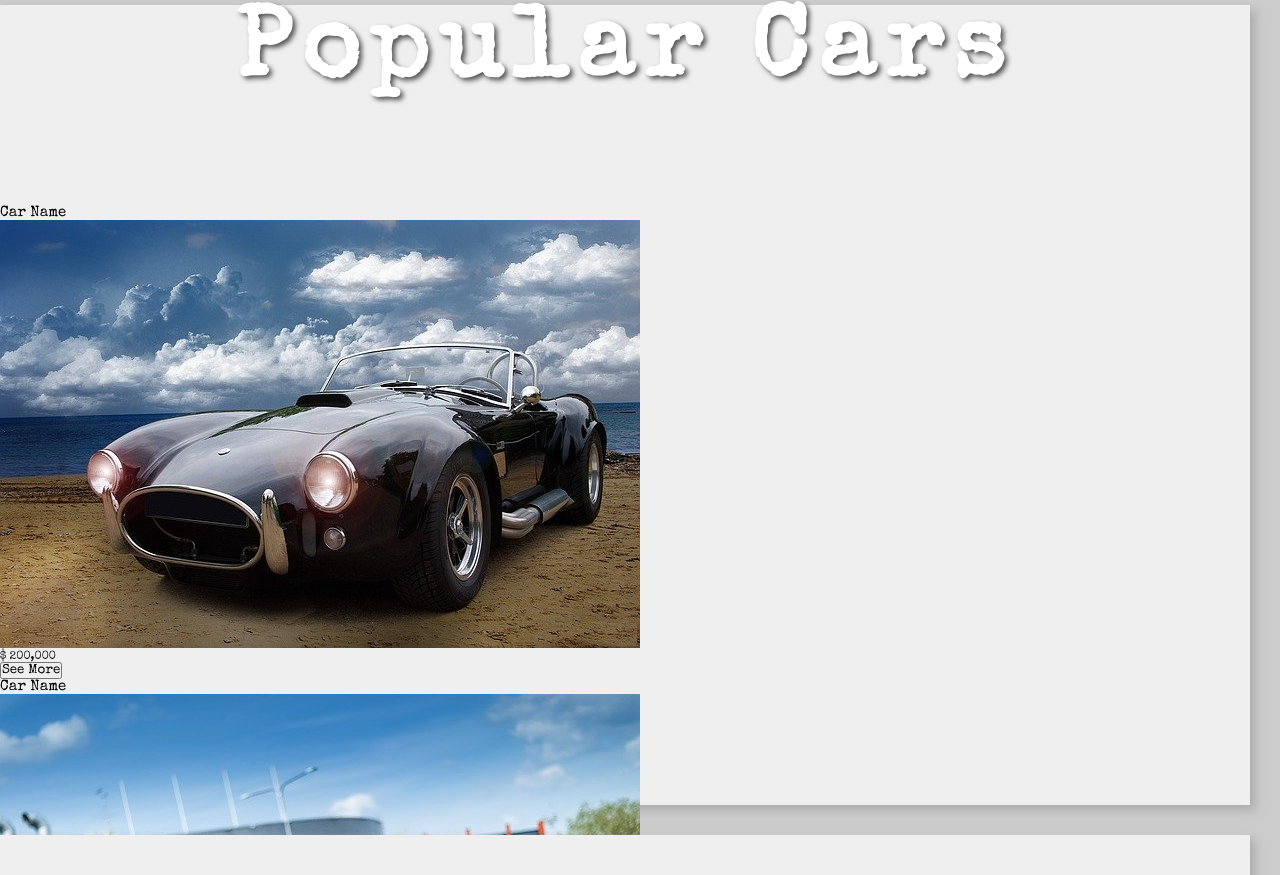
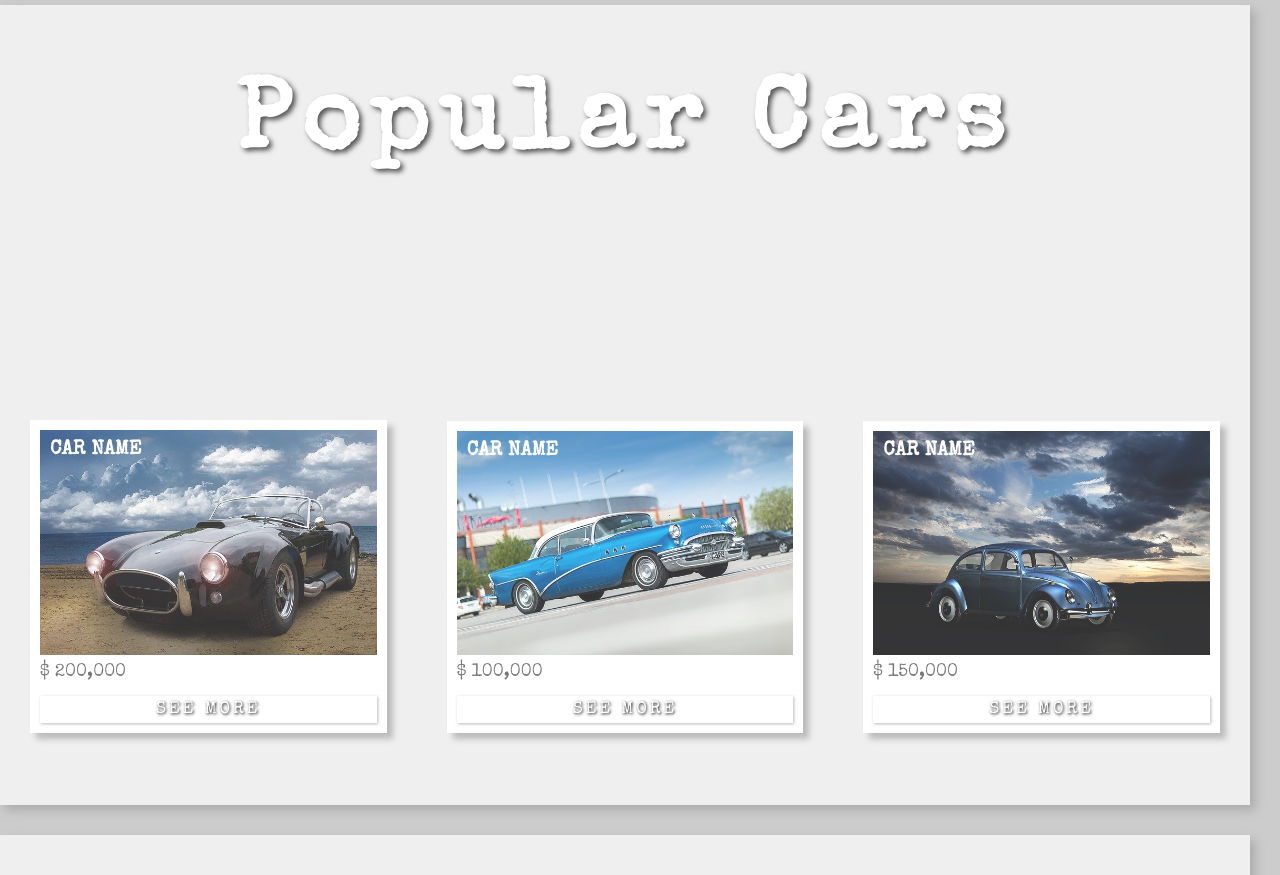
Before and after one commit to AndreiScafi/Classic-Cars-Website, a plain HTML site: page index.html in a window 1280 px wide. Shown: the part 825-1700 px from the top of the page. Drawn offline with nearby package versions, Linux system fonts and the light colour scheme.

Commit message:
Adding style to Section 2 with CSS.

```diff
--- a/index.html
+++ b/index.html
@@ -42,7 +42,7 @@
   <div class="wrapper">
     <section class="section-2 target" id="section-2">
       <h1 class="section-heading">Popular Cars</h1>
-      <div class="cards-wrapper">
+      <div class="cards-wrapper center">
         <div class="card">
           <h2 class="car-name">Car Name</h2>
           <img src="./images/car-1.jpg" alt="A car" class="card-img">
--- a/style.css
+++ b/style.css
@@ -156,3 +156,68 @@ section.change {
 }
 
 /* End of Section 1 */
+
+/* Section 2 */
+.section-2 {
+    display: flex;
+    flex-direction: column;
+    justify-content: space-around;
+}
+
+.card {
+    width: 50rem;
+    margin: 0 3rem;
+    background-color: #fff;
+    padding: 1rem;
+    box-shadow: .6rem .6rem .6rem #bbb;
+    position: relative;
+    transition: box-shadow 0.5s;
+}
+
+.card:hover {
+    box-shadow: 0.8rem 0.8rem 0.8rem #bbb;
+}
+
+.car-name {
+    font-size: 2rem;
+    font-weight: 600;
+    text-transform: uppercase;
+    color: #fff;
+    position: absolute;
+    top: 2rem;
+    left: 2rem;
+    z-index: 10;
+}
+
+.card-img {
+    width: 100%;
+    opacity: .8;
+    transition: opacity .5s;
+}
+
+.card:hover .card-img {
+    opacity: 1;
+}
+
+.car-price {
+    font-size: 1.8rem;
+    color: #777;
+    margin: .5rem 0;
+}
+
+.card-btn {
+    width: 100%;
+    background-color: #fff;
+    font-size: 1.7rem;
+    letter-spacing: .3rem;
+    text-transform: uppercase;
+    border: none;
+    margin-top: 1rem;
+    padding: .5rem;
+    color: #fff;
+    text-shadow: .1rem .1rem .3rem #000;
+    box-shadow: .1rem .1rem .3rem #bbb;
+    cursor: pointer;
+}
+
+/* End of Section 2 */
```
